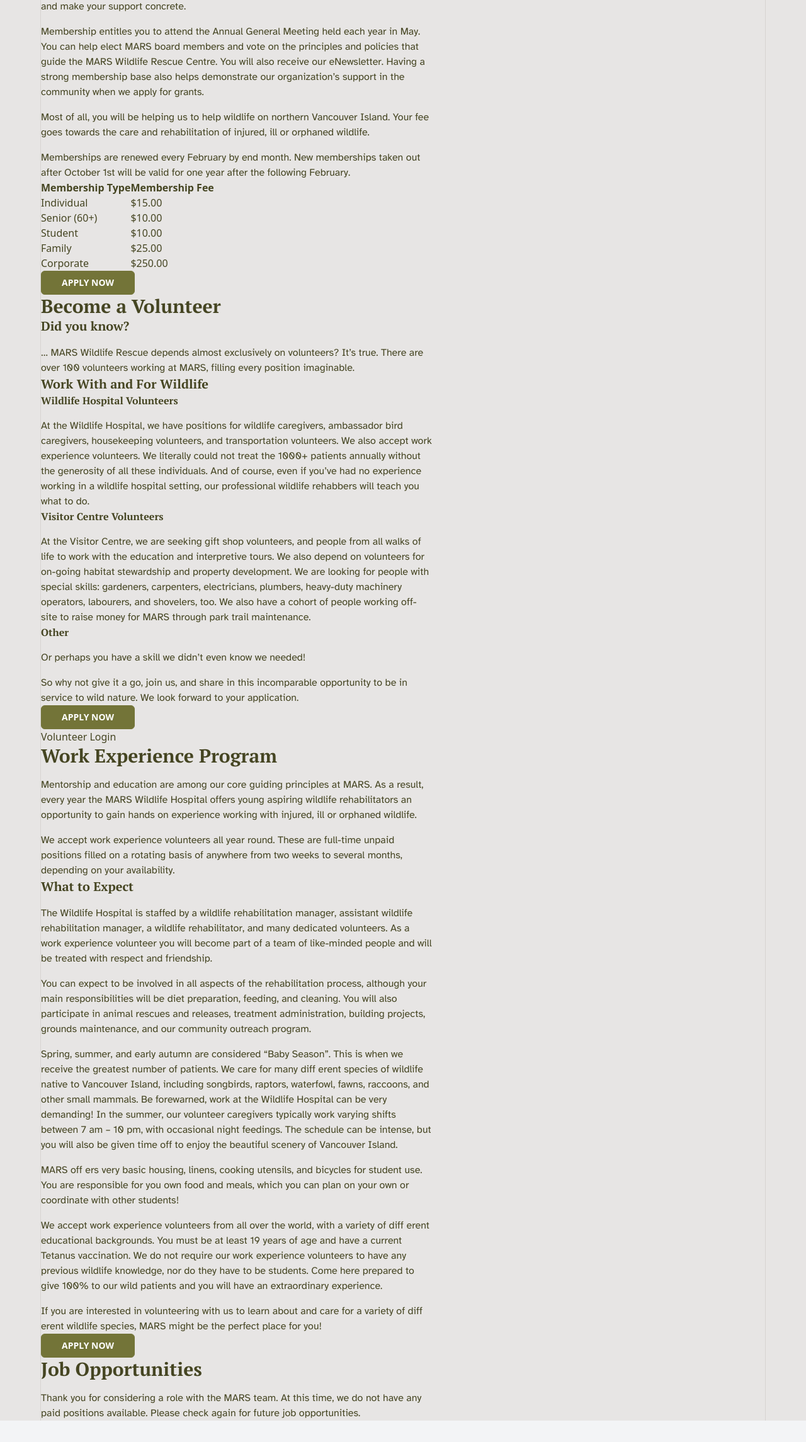
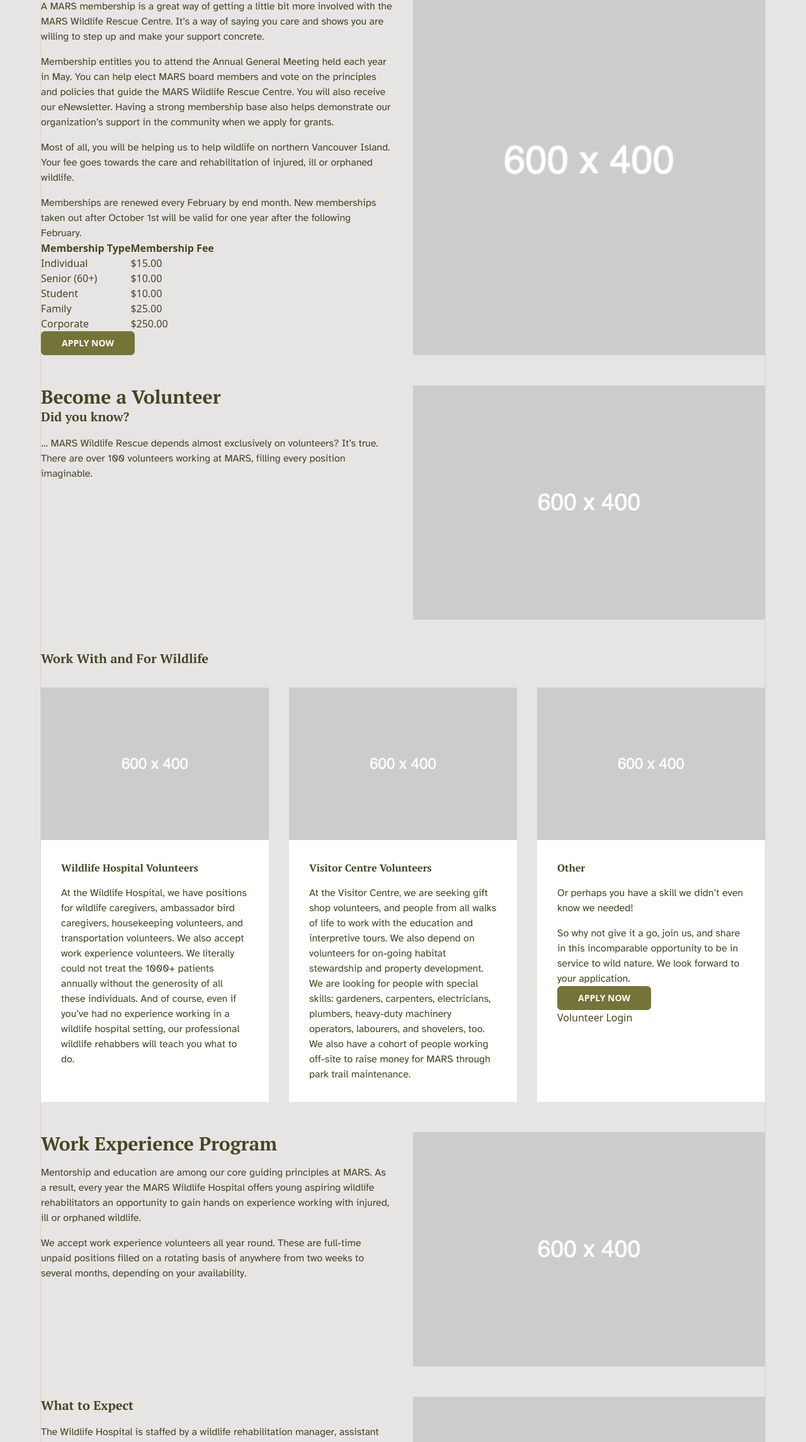
Before and after one commit to anudnyak/Project, a website: page get-involved.html in a window 1280 px wide. Shown: the part 297-2587 px from the top of the page at 63% size. Drawn offline with Linux system fonts and the light colour scheme.

Commit message:
Add media object and card layouts to get involved page

```diff
--- a/get-involved.html
+++ b/get-involved.html
@@ -463,8 +463,7 @@
             id="menu-toggle-desktop"
             popovertarget="mega-menu__popover"
             type="button"
-            class="btn"
-            class="hidden place-self-center md:block"
+            class="btn hidden place-self-center md:block"
             aria-label="Open menu"
           >
             Menu
@@ -858,32 +857,36 @@
     </header>
     <main>
       <h1>Get Involved</h1>
-      <section>
+
+      <section class="pt-12">
+        <div class="grid gap-8 lg:grid-cols-2">
+          <div>
             <h2>Become a Member</h2>
             <p>
-          A MARS membership is a great way of getting a little bit more involved
-          with the MARS Wildlife Rescue Centre. It’s a way of saying you care
-          and shows you are willing to step up and make your support concrete.
+              A MARS membership is a great way of getting a little bit more
+              involved with the MARS Wildlife Rescue Centre. It’s a way of
+              saying you care and shows you are willing to step up and make your
+              support concrete.
             </p>
             <p>
-          Membership entitles you to attend the Annual General Meeting held each
-          year in May. You can help elect MARS board members and vote on the
-          principles and policies that guide the MARS Wildlife Rescue Centre.
-          You will also receive our eNewsletter. Having a strong membership base
-          also helps demonstrate our organization’s support in the community
-          when we apply for grants.
+              Membership entitles you to attend the Annual General Meeting held
+              each year in May. You can help elect MARS board members and vote
+              on the principles and policies that guide the MARS Wildlife Rescue
+              Centre. You will also receive our eNewsletter. Having a strong
+              membership base also helps demonstrate our organization’s support
+              in the community when we apply for grants.
             </p>
 
             <p>
               Most of all, you will be helping us to help wildlife on northern
-          Vancouver Island. Your fee goes towards the care and rehabilitation of
-          injured, ill or orphaned wildlife.
+              Vancouver Island. Your fee goes towards the care and
+              rehabilitation of injured, ill or orphaned wildlife.
             </p>
 
             <p>
-          Memberships are renewed every February by end month. New memberships
-          taken out after October 1st will be valid for one year after the
-          following February.
+              Memberships are renewed every February by end month. New
+              memberships taken out after October 1st will be valid for one year
+              after the following February.
             </p>
 
             <table>
@@ -913,94 +916,153 @@
               </tr>
             </table>
             <a class="btn" href="#">Apply now</a>
+          </div>
+          <div>
+            <img
+              src="images/landscape-sm.png"
+              alt="Become a Member"
+              class="w-full h-full object-cover"
+            />
+          </div>
+        </div>
       </section>
 
-      <section>
+      <section class="pt-12">
+        <div class="grid gap-8 lg:grid-cols-2">
+          <div>
             <h2>Become a Volunteer</h2>
 
             <h3>Did you know?</h3>
             <p>
-          … MARS Wildlife Rescue depends almost exclusively on volunteers? It’s
-          true. There are over 100 volunteers working at MARS, filling every
-          position imaginable.
+              … MARS Wildlife Rescue depends almost exclusively on volunteers?
+              It’s true. There are over 100 volunteers working at MARS, filling
+              every position imaginable.
             </p>
+          </div>
+          <div>
+            <img
+              src="images/landscape-sm.png"
+              alt="Volunteers helping wildlife"
+              class="w-full h-full object-cover"
+            />
+          </div>
+        </div>
+      </section>
 
+      <section class="pt-12">
         <h3>Work With and For Wildlife</h3>
 
+        <!-- CARDS -->
+        <div class="grid gap-8 md:grid-cols-2 xl:grid-cols-3 pt-8">
+          <section class="bg-white">
+            <img src="images/landscape-sm.png" alt="" />
+            <div class="p-8">
               <h4>Wildlife Hospital Volunteers</h4>
               <p>
-          At the Wildlife Hospital, we have positions for wildlife caregivers,
-          ambassador bird caregivers, housekeeping volunteers, and
-          transportation volunteers. We also accept work experience volunteers.
-          We literally could not treat the 1000+ patients annually without the
-          generosity of all these individuals. And of course, even if you’ve had
-          no experience working in a wildlife hospital setting, our professional
-          wildlife rehabbers will teach you what to do.
+                At the Wildlife Hospital, we have positions for wildlife
+                caregivers, ambassador bird caregivers, housekeeping volunteers,
+                and transportation volunteers. We also accept work experience
+                volunteers. We literally could not treat the 1000+ patients
+                annually without the generosity of all these individuals. And of
+                course, even if you’ve had no experience working in a wildlife
+                hospital setting, our professional wildlife rehabbers will teach
+                you what to do.
               </p>
+            </div>
+          </section>
 
+          <!-- CARDS -->
+          <section class="bg-white">
+            <img src="images/landscape-sm.png" alt="" />
+            <div class="p-8">
               <h4>Visitor Centre Volunteers</h4>
               <p>
-          At the Visitor Centre, we are seeking gift shop volunteers, and people
-          from all walks of life to work with the education and interpretive
-          tours. We also depend on volunteers for on-going habitat stewardship
-          and property development. We are looking for people with special
-          skills: gardeners, carpenters, electricians, plumbers, heavy-duty
-          machinery operators, labourers, and shovelers, too. We also have a
-          cohort of people working off-site to raise money for MARS through park
-          trail maintenance.
+                At the Visitor Centre, we are seeking gift shop volunteers, and
+                people from all walks of life to work with the education and
+                interpretive tours. We also depend on volunteers for on-going
+                habitat stewardship and property development. We are looking for
+                people with special skills: gardeners, carpenters, electricians,
+                plumbers, heavy-duty machinery operators, labourers, and
+                shovelers, too. We also have a cohort of people working off-site
+                to raise money for MARS through park trail maintenance.
               </p>
+            </div>
+          </section>
 
+          <section class="bg-white">
+            <img src="images/landscape-sm.png" alt="" />
+            <div class="p-8">
               <h4>Other</h4>
               <p>Or perhaps you have a skill we didn’t even know we needed!</p>
 
               <p>
                 So why not give it a go, join us, and share in this incomparable
-          opportunity to be in service to wild nature. We look forward to your
-          application.
+                opportunity to be in service to wild nature. We look forward to
+                your application.
               </p>
               <a class="btn" href="#">Apply Now</a>
               <a href="#">Volunteer Login</a>
+            </div>
           </section>
-      <section>
+        </div>
+      </section>
+
+      <section class="pt-12">
+        <div class="grid gap-8 lg:grid-cols-2">
+          <div>
             <h2>Work Experience Program</h2>
-
             <p>
               Mentorship and education are among our core guiding principles at
-          MARS. As a result, every year the MARS Wildlife Hospital offers young
-          aspiring wildlife rehabilitators an opportunity to gain hands on
-          experience working with injured, ill or orphaned wildlife.
+              MARS. As a result, every year the MARS Wildlife Hospital offers
+              young aspiring wildlife rehabilitators an opportunity to gain
+              hands on experience working with injured, ill or orphaned
+              wildlife.
             </p>
 
             <p>
               We accept work experience volunteers all year round. These are
-          full-time unpaid positions filled on a rotating basis of anywhere from
-          two weeks to several months, depending on your availability.
+              full-time unpaid positions filled on a rotating basis of anywhere
+              from two weeks to several months, depending on your availability.
             </p>
+          </div>
+
+          <img
+            src="images/landscape-sm.png"
+            class="w-full h-full object-cover"
+            alt="Work Experience Program"
+          />
+        </div>
+      </section>
+
+      <section class="pt-12">
+        <div class="grid gap-8 lg:grid-cols-2">
+          <div>
             <h3>What to Expect</h3>
             <p>
-          The Wildlife Hospital is staffed by a wildlife rehabilitation manager,
-          assistant wildlife rehabilitation manager, a wildlife rehabilitator,
-          and many dedicated volunteers. As a work experience volunteer you will
-          become part of a team of like-minded people and will be treated with
-          respect and friendship.
+              The Wildlife Hospital is staffed by a wildlife rehabilitation
+              manager, assistant wildlife rehabilitation manager, a wildlife
+              rehabilitator, and many dedicated volunteers. As a work experience
+              volunteer you will become part of a team of like-minded people and
+              will be treated with respect and friendship.
             </p>
             <p>
               You can expect to be involved in all aspects of the rehabilitation
-          process, although your main responsibilities will be diet preparation,
-          feeding, and cleaning. You will also participate in animal rescues and
-          releases, treatment administration, building projects, grounds
-          maintenance, and our community outreach program.
+              process, although your main responsibilities will be diet
+              preparation, feeding, and cleaning. You will also participate in
+              animal rescues and releases, treatment administration, building
+              projects, grounds maintenance, and our community outreach program.
             </p>
             <p>
-          Spring, summer, and early autumn are considered “Baby Season”. This is
-          when we receive the greatest number of patients. We care for many diff
-          erent species of wildlife native to Vancouver Island, including
-          songbirds, raptors, waterfowl, fawns, raccoons, and other small
-          mammals. Be forewarned, work at the Wildlife Hospital can be very
-          demanding! In the summer, our volunteer caregivers typically work
-          varying shifts between 7 am – 10 pm, with occasional night feedings.
-          The schedule can be intense, but you will also be given time off to
-          enjoy the beautiful scenery of Vancouver Island.
+              Spring, summer, and early autumn are considered “Baby Season”.
+              This is when we receive the greatest number of patients. We care
+              for many diff erent species of wildlife native to Vancouver
+              Island, including songbirds, raptors, waterfowl, fawns, raccoons,
+              and other small mammals. Be forewarned, work at the Wildlife
+              Hospital can be very demanding! In the summer, our volunteer
+              caregivers typically work varying shifts between 7 am – 10 pm,
+              with occasional night feedings. The schedule can be intense, but
+              you will also be given time off to enjoy the beautiful scenery of
+              Vancouver Island.
             </p>
             <p>
               MARS off ers very basic housing, linens, cooking utensils, and
@@ -1010,31 +1072,50 @@
             </p>
 
             <p>
-          We accept work experience volunteers from all over the world, with a
-          variety of diff erent educational backgrounds. You must be at least 19
-          years of age and have a current Tetanus vaccination. We do not require
-          our work experience volunteers to have any previous wildlife
-          knowledge, nor do they have to be students. Come here prepared to give
-          100% to our wild patients and you will have an extraordinary
-          experience.
+              We accept work experience volunteers from all over the world, with
+              a variety of diff erent educational backgrounds. You must be at
+              least 19 years of age and have a current Tetanus vaccination. We
+              do not require our work experience volunteers to have any previous
+              wildlife knowledge, nor do they have to be students. Come here
+              prepared to give 100% to our wild patients and you will have an
+              extraordinary experience.
             </p>
             <p>
-          If you are interested in volunteering with us to learn about and care
-          for a variety of diff erent wildlife species, MARS might be the
-          perfect place for you!
+              If you are interested in volunteering with us to learn about and
+              care for a variety of diff erent wildlife species, MARS might be
+              the perfect place for you!
             </p>
             <a class="btn" href="#">Apply Now</a>
+          </div>
+          <img
+            src="images/landscape-sm.png"
+            alt="Work Experience Program"
+            class="w-full h-full object-cover"
+          />
+        </div>
       </section>
 
-      <section>
+      <section class="pt-12">
+        <div class="grid gap-8 lg:grid-cols-2">
+          <div>
             <h2>Job Opportunities</h2>
             <p>
-          Thank you for considering a role with the MARS team. At this time, we
-          do not have any paid positions available. Please check again for
-          future job opportunities.
+              Thank you for considering a role with the MARS team. At this time,
+              we do not have any paid positions available. Please check again
+              for future job opportunities.
             </p>
+          </div>
+          <div>
+            <img
+              src="images/landscape-sm.png"
+              alt="Job Opportunities"
+              class="w-full h-full object-cover"
+            />
+          </div>
+        </div>
       </section>
     </main>
+
     <footer class="bg-gray-100 text-gray-700 px-6 py-10">
       <div
         class="max-w-6xl mx-auto space-y-10 md:grid md:grid-cols-3 md:gap-10 md:space-y-0 md:items-start"
@@ -1067,7 +1148,7 @@
         <section>
           <div class="pt-4">
             <p class="font-semibold text-gray-800">Mailing Address:</p>
-            <address class="not-italic italic text-gray-600">
+            <address class="not-italic text-gray-600">
               P.O. Box 415, Merville, BC V0R 2M0
             </address>
           </div>
```
Also changed, not shown: src/output.css. Lines whose indentation alone changed are shown as unchanged.
